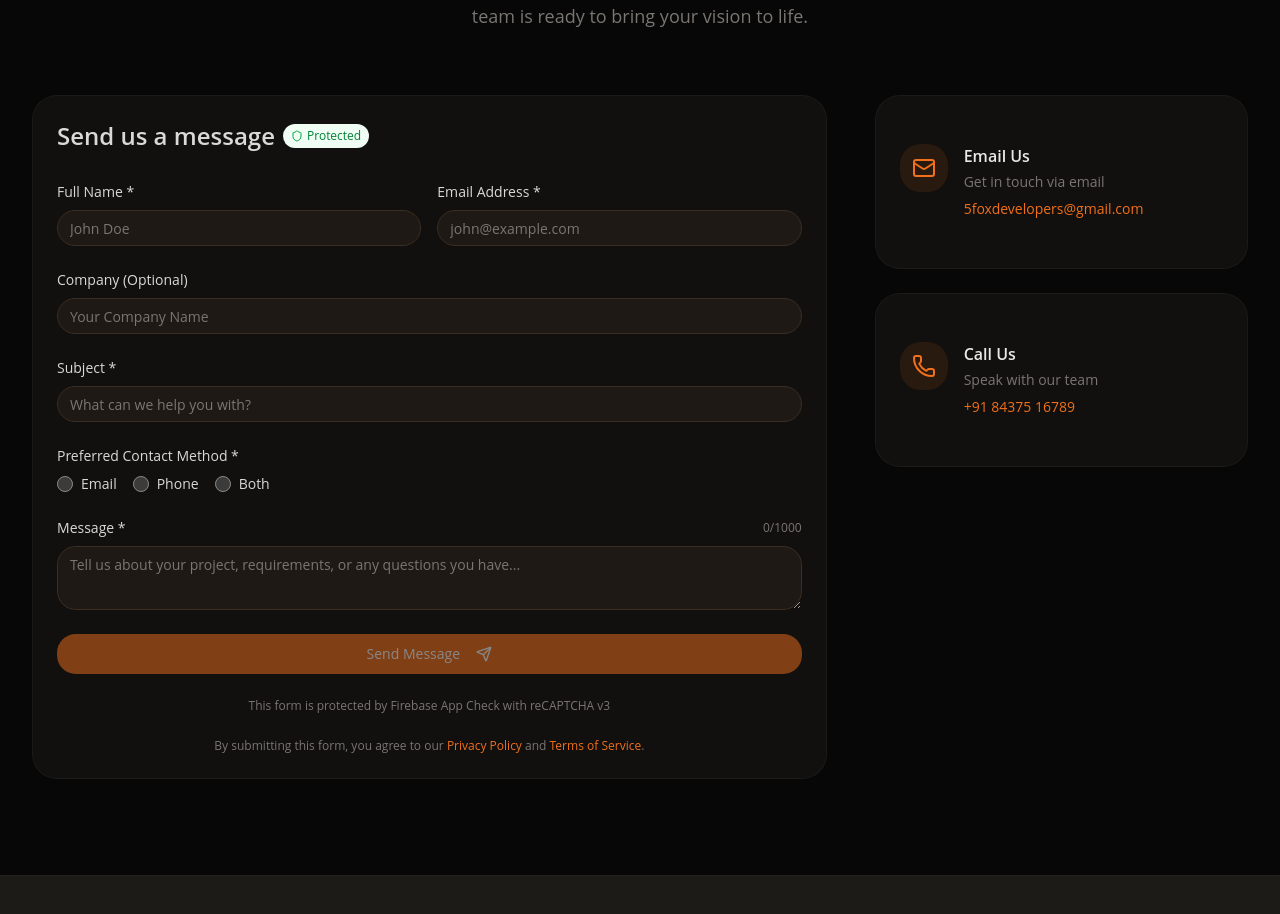
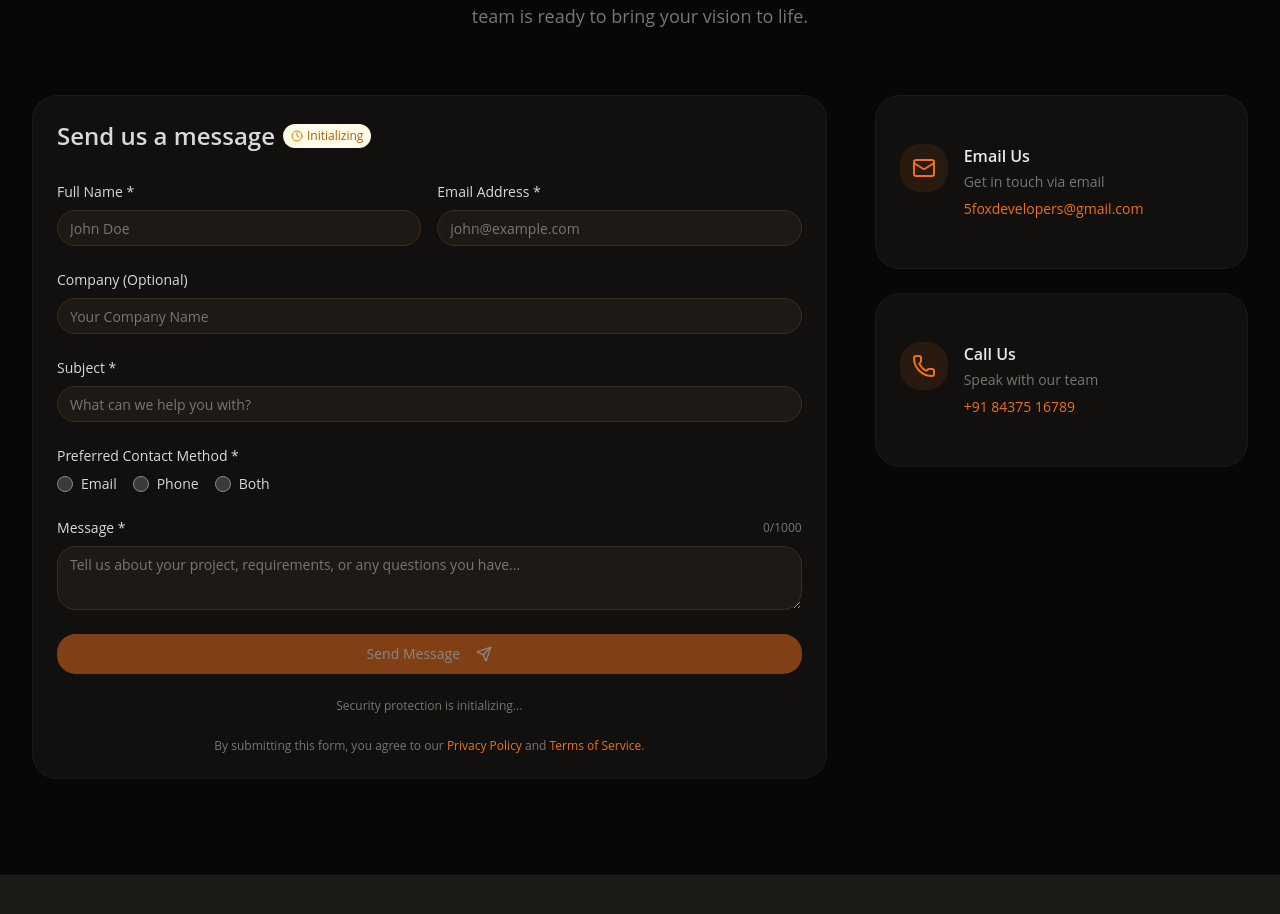
Before and after one commit to 5FoxDevelopers/5Fox, a Next.js app: page / in a window 1280 px wide. Shown: the part 5987-6901 px from the top of the page. Built offline with nearby package versions, Linux system fonts and the light colour scheme; no server answers.

Commit message:
captha fix

```diff
--- a/src/components/contact-section.tsx
+++ b/src/components/contact-section.tsx
@@ -16,8 +16,9 @@ import { Label } from "@/components/ui/label"
 import { toast } from "sonner"
 import { db } from "@/lib/firebase"
 import { collection, addDoc, Timestamp } from "firebase/firestore"
+import { initializeAppCheck, ReCaptchaV3Provider, getToken } from "firebase/app-check"
 
-// Zod validation schema
+// Zod validation schema (same as before)
 const contactFormSchema = z.object({
   name: z.string()
     .min(2, "Name must be at least 2 characters")
@@ -67,13 +68,61 @@ export function ContactSection() {
   const isInView = useInView(ref, { once: true, margin: "-100px" })
   const [isSubmitted, setIsSubmitted] = useState(false)
   const [submitStatus, setSubmitStatus] = useState<'success' | 'error' | 'app-check-failed' | null>(null)
-  const [appCheckEnabled, setAppCheckEnabled] = useState(false)
+  const [appCheckInitialized, setAppCheckInitialized] = useState(false)
+  const [appCheckError, setAppCheckError] = useState<string | null>(null)
   const dbRef = collection(db, "contacts")
 
-  // Check if App Check is enabled
+  // Initialize App Check properly
   useEffect(() => {
-    if (typeof window !== 'undefined' && process.env.NEXT_PUBLIC_RECAPTCHA_SITE_KEY) {
-      setAppCheckEnabled(true)
+    const initAppCheck = async () => {
+      try {
+        const siteKey = process.env.NEXT_PUBLIC_RECAPTCHA_SITE_KEY
+
+        if (!siteKey) {
+          console.warn('reCAPTCHA site key not found in environment variables')
+          setAppCheckError('reCAPTCHA not configured')
+          return
+        }
+
+        // Check if we're in development
+        const isDevelopment = process.env.NODE_ENV === 'development'
+
+        if (isDevelopment) {
+          // Enable debug mode for development
+          (window as any).NEXT_PUBLIC_APPCHECK_DEBUG_TOKEN = true
+          console.log('App Check debug mode enabled for development')
+        }
+
+        // Initialize App Check
+        const { app } = await import('@/lib/firebase')
+        const appCheck = initializeAppCheck(app, {
+          provider: new ReCaptchaV3Provider(siteKey),
+          isTokenAutoRefreshEnabled: true,
+        })
+
+        // Test getting a token to verify it's working
+        const token = await getToken(appCheck)
+        if (token) {
+          setAppCheckInitialized(true)
+          console.log('App Check initialized successfully')
+        } else {
+          throw new Error('Failed to get App Check token')
+        }
+
+      } catch (error: any) {
+        console.error('App Check initialization failed:', error)
+        setAppCheckError(error.message)
+
+        // Don't block form submission in development
+        if (process.env.NODE_ENV === 'development') {
+          setAppCheckInitialized(true)
+        }
+      }
+    }
+
+    // Only initialize on client side
+    if (typeof window !== 'undefined') {
+      initAppCheck()
     }
   }, [])
 
@@ -101,8 +150,7 @@ export function ContactSection() {
     try {
       setSubmitStatus(null)
 
-      // Firebase App Check will automatically handle verification
-      // No manual reCAPTCHA token needed - it works in the background
+      // Add document with App Check status
       const response = await addDoc(dbRef, {
         name: data.name,
         email: data.email,
@@ -111,8 +159,10 @@ export function ContactSection() {
         message: data.message,
         contactMethod: data.contactMethod,
         timestamp: Timestamp.now(),
-        verified: appCheckEnabled, // App Check automatically verifies
-        appCheckEnabled: appCheckEnabled,
+        appCheckInitialized: appCheckInitialized,
+        appCheckError: appCheckError,
+        userAgent: navigator.userAgent,
+        url: window.location.href,
       })
 
       if (response.id) {
@@ -183,10 +233,20 @@ export function ContactSection() {
                   ) : (
                     <>
                       <span>Send us a message</span>
-                      {appCheckEnabled && (
+                      {appCheckInitialized ? (
                         <div className="flex items-center space-x-1 bg-green-50 px-2 py-1 rounded-full">
                           <Shield className="h-3 w-3 text-green-600" />
                           <span className="text-xs text-green-700 font-medium">Protected</span>
+                        </div>
+                      ) : appCheckError ? (
+                        <div className="flex items-center space-x-1 bg-red-50 px-2 py-1 rounded-full">
+                          <AlertCircle className="h-3 w-3 text-red-600" />
+                          <span className="text-xs text-red-700 font-medium">Security Issue</span>
+                        </div>
+                      ) : (
+                        <div className="flex items-center space-x-1 bg-yellow-50 px-2 py-1 rounded-full">
+                          <Clock className="h-3 w-3 text-yellow-600" />
+                          <span className="text-xs text-yellow-700 font-medium">Initializing</span>
                         </div>
                       )}
                     </>
@@ -194,6 +254,22 @@ export function ContactSection() {
                 </CardTitle>
               </CardHeader>
               <CardContent>
+                {/* App Check Error Display */}
+                {appCheckError && (
+                  <div className="mb-6 p-4 bg-yellow-50 border border-yellow-200 rounded-lg">
+                    <div className="flex items-start space-x-3">
+                      <AlertCircle className="h-5 w-5 text-yellow-600 mt-0.5" />
+                      <div>
+                        <p className="text-yellow-800 font-medium">Security Notice</p>
+                        <p className="text-yellow-700 text-sm">{appCheckError}</p>
+                        <p className="text-yellow-700 text-xs mt-1">
+                          Form will still work, but security features may be limited.
+                        </p>
+                      </div>
+                    </div>
+                  </div>
+                )}
+
                 {submitStatus === 'error' && (
                   <div className="mb-6 p-4 bg-red-50 border border-red-200 rounded-lg flex items-center space-x-3">
                     <AlertCircle className="h-5 w-5 text-red-600" />
@@ -218,6 +294,7 @@ export function ContactSection() {
                   </div>
                 ) : (
                   <form onSubmit={handleSubmit(onSubmit)} className="space-y-6" noValidate>
+                    {/* Rest of your form JSX remains the same */}
                     {/* Name and Email Row */}
                     <div className="grid md:grid-cols-2 gap-4">
                       <div className="space-y-2">
@@ -376,12 +453,15 @@ export function ContactSection() {
                       )}
                     </Button>
 
-                    {/* App Check Protection Notice */}
-                    {appCheckEnabled && (
-                      <p className="text-xs text-center text-muted-foreground">
-                        This form is protected by Firebase App Check with reCAPTCHA v3
+                    {/* App Check Status Notice */}
+                    <div className="text-center">
+                      <p className="text-xs text-muted-foreground">
+                        {appCheckInitialized
+                          ? "This form is protected by Firebase App Check with reCAPTCHA v3"
+                          : "Security protection is initializing..."
+                        }
                       </p>
-                    )}
+                    </div>
 
                     {/* Form Footer */}
                     <p className="text-xs text-muted-foreground text-center">
@@ -401,14 +481,13 @@ export function ContactSection() {
             </Card>
           </motion.div>
 
-          {/* Contact Info - Enhanced */}
+          {/* Contact Info - Same as before */}
           <motion.div
             initial={{ opacity: 0, x: 50 }}
             animate={isInView ? { opacity: 1, x: 0 } : {}}
             transition={{ duration: 0.8, delay: 0.2 }}
             className="space-y-8"
           >
-            {/* Contact Methods */}
             <div className="space-y-6">
               {contactInfo.map((info, index) => (
                 <motion.div
```
